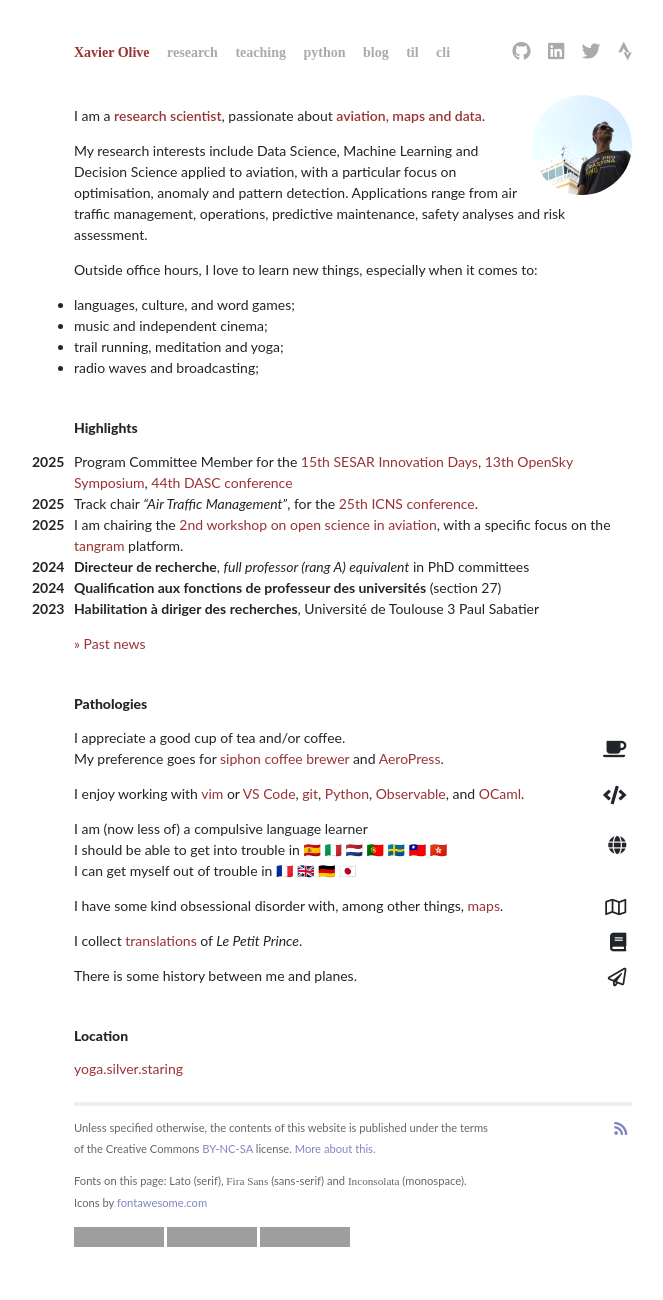
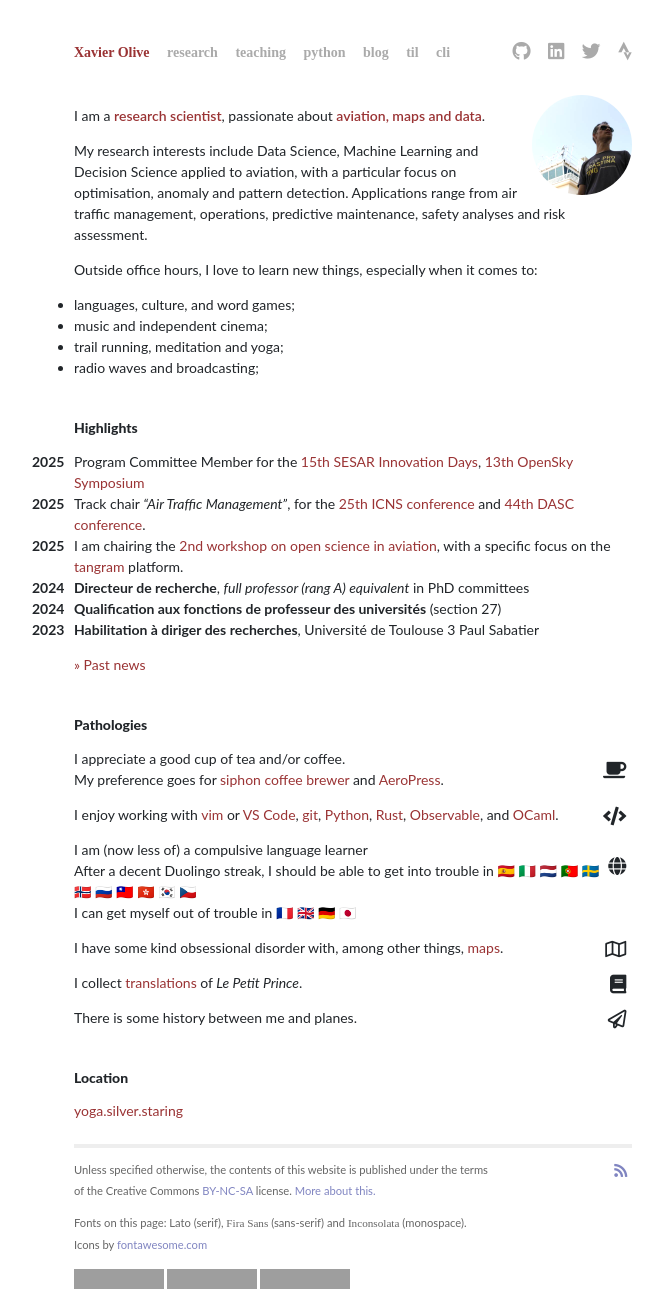
Before and after one commit to xoolive/xoolive.github.io, a Jekyll site: the page built from _pages/about-me.md, in a window 1280 px wide, cut to the strip 0-1300 px from the top of the page. Shown: the whole strip, without its empty margins (287-950 px from the left). Built offline with Jekyll 4.4.1, drawn with Linux system fonts in a browser that asks for light colours; nearby versions of some CDN libraries; some web fonts are replaced; a script that is not in the unit is left out; before the commit the page ends 1258 px from its top, so only the background shows below that; grey boxes are pictures that could not be loaded.

Commit message:
adjust 1st page

```diff
--- a/_pages/about-me.md
+++ b/_pages/about-me.md
@@ -19,8 +19,8 @@ Outside office hours, I love to learn new things, especially when it comes to:
 
 ## Highlights
 
-<span class="float-left year">2025</span>Program Committee Member for the [15th SESAR Innovation Days](https://sesarju.eu/sesarinnovationdays), [13th OpenSky Symposium](https://symposium.opensky-network.org/), [44th DASC conference](https://2025.dasconline.org/)<br/>
-<span class="float-left year">2025</span> Track chair _"Air Traffic Management"_, for the [25th ICNS conference](https://i-cns.org/).<br/>
+<span class="float-left year">2025</span>Program Committee Member for the [15th SESAR Innovation Days](https://sesarju.eu/sesarinnovationdays), [13th OpenSky Symposium](https://symposium.opensky-network.org/)<br/>
+<span class="float-left year">2025</span> Track chair _"Air Traffic Management"_, for the [25th ICNS conference](https://i-cns.org/) and [44th DASC conference](https://2025.dasconline.org/).<br/>
 <span class="float-left year">2025</span> I am chairing the [2nd workshop on
 open science in aviation](https://mode-s.org/workshop), with a specific focus
 on the [tangram](https://github.com/open-aviation/tangram) platform.<br/>
@@ -37,11 +37,11 @@ I appreciate a good cup of tea and/or coffee.
 My preference goes for [siphon coffee brewer](https://coffeeaffection.com/best-siphon-vacuum-coffee-makers/) and [AeroPress](https://coffeeaffection.com/who-invented-the-aeropress/).
 
 <i class="fas fa-code fa-lg float-right" style="margin-top: 5px"></i>
-I enjoy working with [vim](https://www.vim.org/vim90.php) or [VS Code](https://code.visualstudio.com/), [git](github.com/xoolive/), [Python](/python), [Observable](https://observablehq.com/@xoolive/), and [OCaml](https://ocaml.org/).
+I enjoy working with [vim](https://www.vim.org/vim90.php) or [VS Code](https://code.visualstudio.com/), [git](github.com/xoolive/), [Python](/python), [Rust](), [Observable](https://observablehq.com/@xoolive/), and [OCaml](https://ocaml.org/).
 
 <i class="fas fa-globe fa-lg float-right" style="margin-top: 20px"></i>
 I am (now less of) a compulsive language learner
-I should be able to get into trouble in 🇪🇸 🇮🇹 🇳🇱 🇵🇹 🇸🇪 🇹🇼 🇭🇰
+After a decent Duolingo streak, I should be able to get into trouble in 🇪🇸 🇮🇹 🇳🇱 🇵🇹 🇸🇪 🇳🇴 🇷🇺 🇹🇼 🇭🇰 🇰🇷 🇨🇿
 I can get myself out of trouble in 🇫🇷 🇬🇧 🇩🇪 🇯🇵
 
 <i class="far fa-map fa-lg float-right" style="margin-top: 5px"></i>
```
